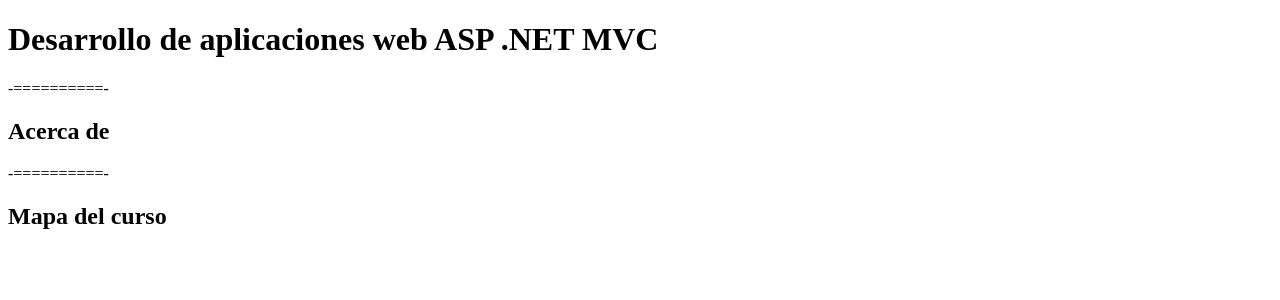
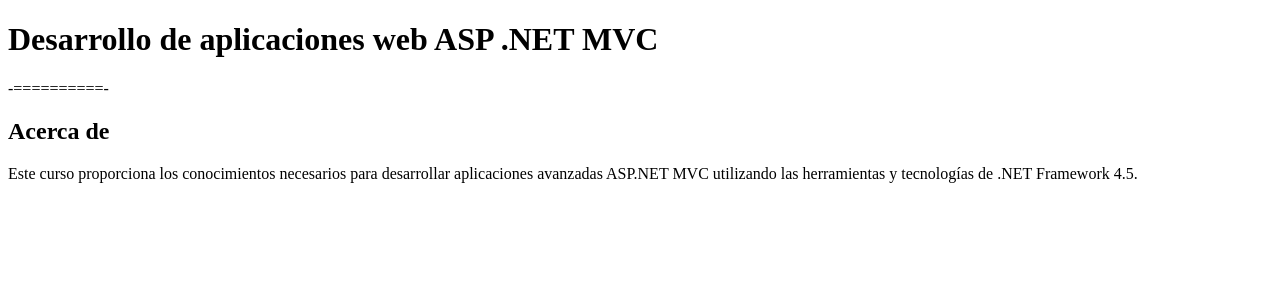
Before and after one commit to DevianLabs/aspmvc-course, a Jekyll site: the page built from docs/slides/lessons/lesson00-info.md, in a window 1280 px wide. Shown: the top 300 px of the page. Built offline with Jekyll 4.4.1, drawn with Linux system fonts in a browser that asks for light colours; nearby versions of some CDN libraries; our own code applies the rules of GitHub Pages for plain Markdown files; library files that are not in the unit come from our copies.

Commit message:
Organize mods - folders

```diff
--- a/docs/slides/lessons/lesson00-info.md
+++ b/docs/slides/lessons/lesson00-info.md
@@ -4,6 +4,4 @@
 
 ## Acerca de
 
--==========-
-
-## Mapa del curso
+Este curso proporciona los conocimientos necesarios para desarrollar aplicaciones avanzadas ASP.NET MVC utilizando las herramientas y tecnologías de .NET Framework 4.5.
```
Also changed, not shown: docs/slides/lessons/lesson01-explore.md (added, +5 -0 lines), README.md, mods/mod01/README.md (added), mods/mod02/README.md (added), mods/mod03/README.md (added), mods/mod04/README.md (added), mods/mod05/README.md (added), mods/mod06/README.md (added), mods/mod07/README.md (added), mods/mod08/README.md (added), mods/mod09/README.md (added), mods/mod10/README.md (added), mods/mod11/README.md (added), mods/mod12/README.md (added), 1 more files.
